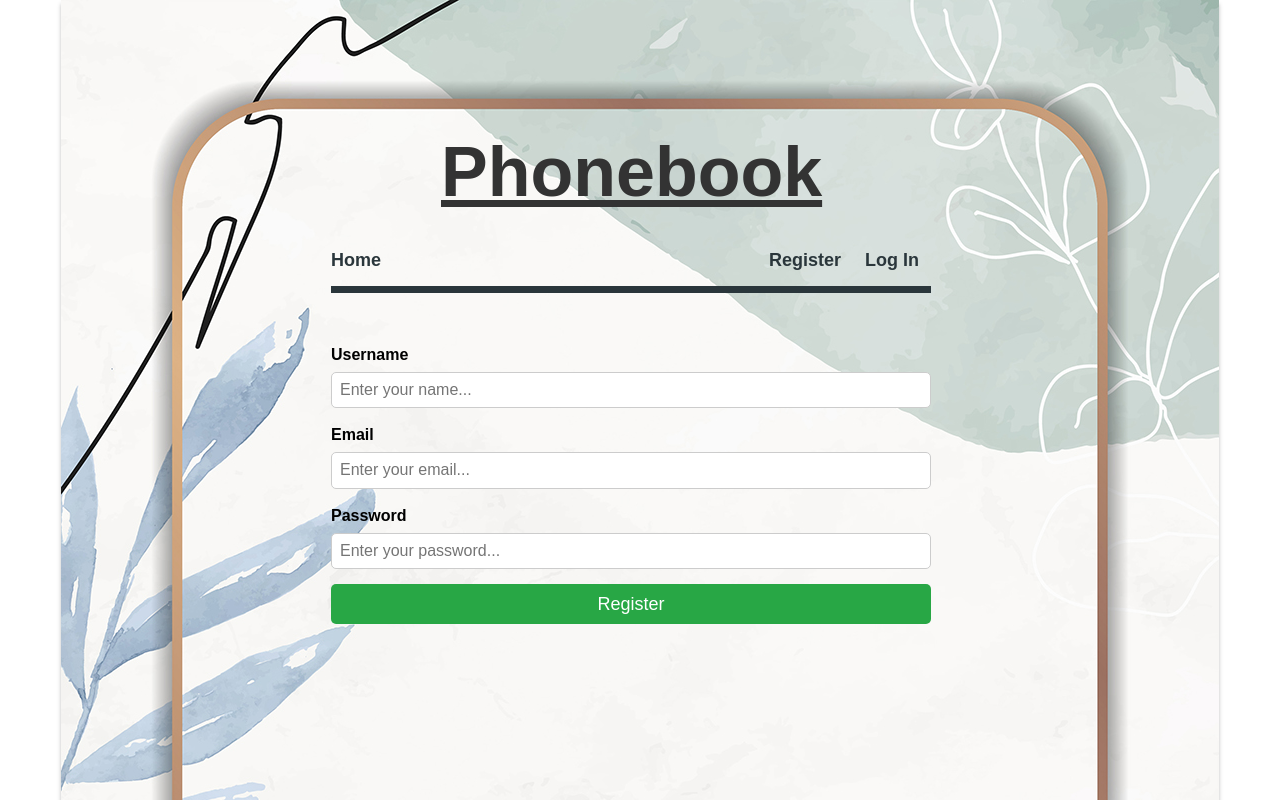
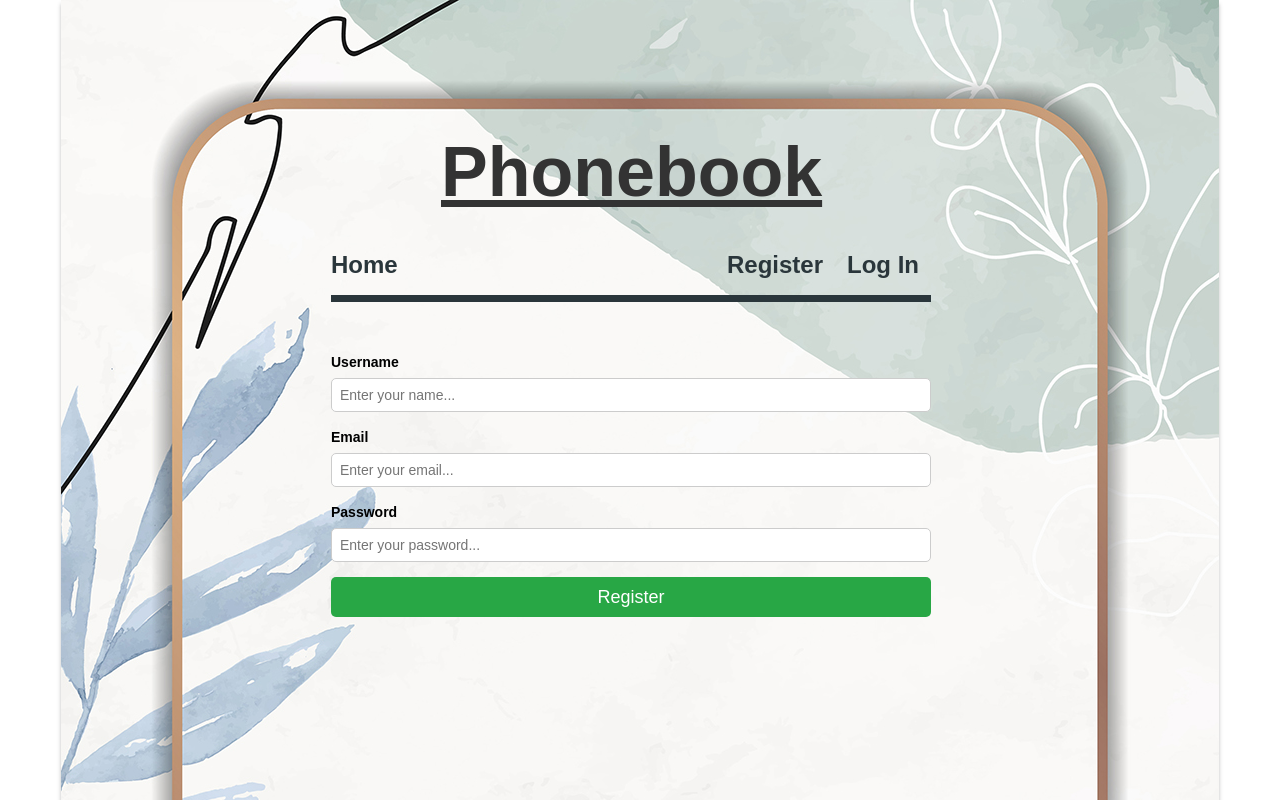
Before and after one commit to nksenechkav/goit-react-hw-08, a React (Vite) app: page /register in a window 1280 px wide. Shown: the top 800 px of the page. Built offline with nearby package versions, Linux system fonts and the light colour scheme.

Commit message:
add fix in styles

```diff
--- a/src/components/appBar/AppBar.module.scss
+++ b/src/components/appBar/AppBar.module.scss
@@ -28,7 +28,7 @@
 
   @media screen and (min-width: 1158px){
   .header {
-    font-size: 18px;
+    font-size: 24px;
     max-width: 600px;
     margin-left: 270px;
     display: flex;
--- a/src/components/contactForm/ContactForm.module.scss
+++ b/src/components/contactForm/ContactForm.module.scss
@@ -57,6 +57,7 @@
 }
 
 .label {
+  font-size: 18px;
   margin-bottom: 5px;
   display: block;
   font-weight: bold;
@@ -64,6 +65,7 @@
 }
 
 .field {
+  font-size: 18px;
   width: 400px;
   padding: 8px;
   border: 1px solid #ccc;
@@ -106,6 +108,7 @@
 }
 
 .label {
+  font-size: 18px;
   margin-bottom: 5px;
   display: block;
   font-weight: bold;
@@ -113,6 +116,7 @@
 }
 
 .field {
+  font-size: 18px;
   width: 600px;
   padding: 8px;
   border: 1px solid #ccc;
--- a/src/components/registerForm/RegisterForm.module.scss
+++ b/src/components/registerForm/RegisterForm.module.scss
@@ -1,7 +1,7 @@
 @media screen and (min-width: 375px){
   .form {
-   padding-left: 50px;
-   width: 270px;
+   padding-left: 70px;
+   width: 230px;
    margin-bottom: 10px;
 }
 
@@ -10,11 +10,14 @@
 }
 
 .label {
+  font-size: 14px;
   margin-right: 10px;
   font-weight: bold;
 }
 
 .field {
+  font-size: 14px;
+  width: 230px;
   padding: 8px;
   border: 1px solid #ccc;
   border-radius: 5px;
@@ -26,8 +29,7 @@
 }
 
 .btn {
-  margin-left: 160px;
-  width: 100px;
+  width: 230px;
   height: 30px;
   background-color: #28a745;
   color: #fff;
@@ -35,7 +37,7 @@
   padding: 5px;
   border-radius: 5px;
   cursor: pointer;
-  font-size: 16px;
+  font-size: 14px;
 }
 
 .btn:hover {
@@ -44,8 +46,8 @@
 }
 @media screen and (min-width: 768px){
   .form {
-  padding-left: 200px;
-  width: 440px;
+  padding-left: 185px;
+  width: 400px;
   display: flex;
   flex-direction: column;
 }
@@ -62,7 +64,7 @@
 }
 
 .field {
-  width: 370px;
+  width: 400px;
   padding: 8px;
   border: 1px solid #ccc;
   border-radius: 5px;
@@ -75,7 +77,7 @@
 
 .btn {
   margin-left: 0;
-  width: 390px;
+  width: 400px;
   height: 40px;
   background-color: #28a745;
   color: #fff;
--- a/src/components/searchBox/SearchBox.module.scss
+++ b/src/components/searchBox/SearchBox.module.scss
@@ -31,12 +31,14 @@
     }
 
     .label {
+      font-size: 18px;
       color:black;
       font-weight: bold;
       margin-bottom: 5px;
     }
 
     .searchField {
+      font-size: 18px;
       width: 400px;
       padding: 8px;
       border: 1px solid #ccc;
@@ -53,12 +55,14 @@
   }
 
   .label {
+    font-size: 18px;
     color: black;
     font-weight: bold;
     margin-bottom: 5px;
   }
 
   .searchField {
+    font-size: 18px;
     width: 600px;
     padding: 8px;
     border: 1px solid #ccc;
--- a/src/components/userMenu/UserMenu.module.scss
+++ b/src/components/userMenu/UserMenu.module.scss
@@ -1,9 +1,10 @@
 @media screen and (min-width: 375px){
   .wrapper {
+    text-align: right;
     display: flex;
-    flex-direction: row;
-    justify-content: center;
-    align-items: center;
+    flex-direction: column;
+    justify-content: flex-end;
+    align-items: flex-end;
     gap: 5px;
   }
 
--- a/src/pages/HomePage/HomePage.module.scss
+++ b/src/pages/HomePage/HomePage.module.scss
@@ -8,7 +8,12 @@
       align-items: center;
       margin-bottom: 16px;
     }
+    .title {
+      font-weight: bold;
+      font-size: 24px;
+      text-align: center;
       }
+  }
     @media screen and (min-width: 768px) {
       .container {
         max-width: 768px;
@@ -19,6 +24,11 @@
         align-items: center;
         margin-bottom: 16px;
       }
+      .title {
+        font-weight: bold;
+        font-size: 36px;
+        text-align: center;
+        }
       }
 
     @media screen and (min-width: 1158px){
```
